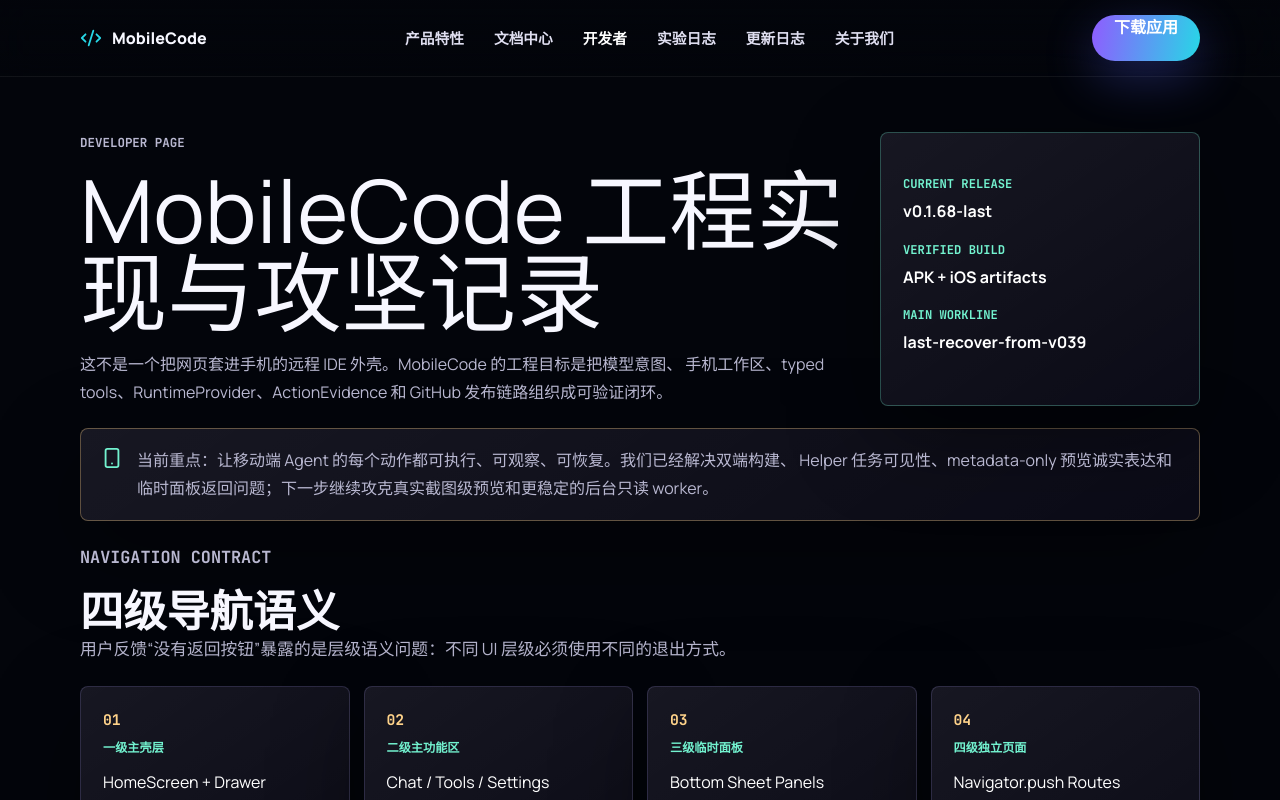
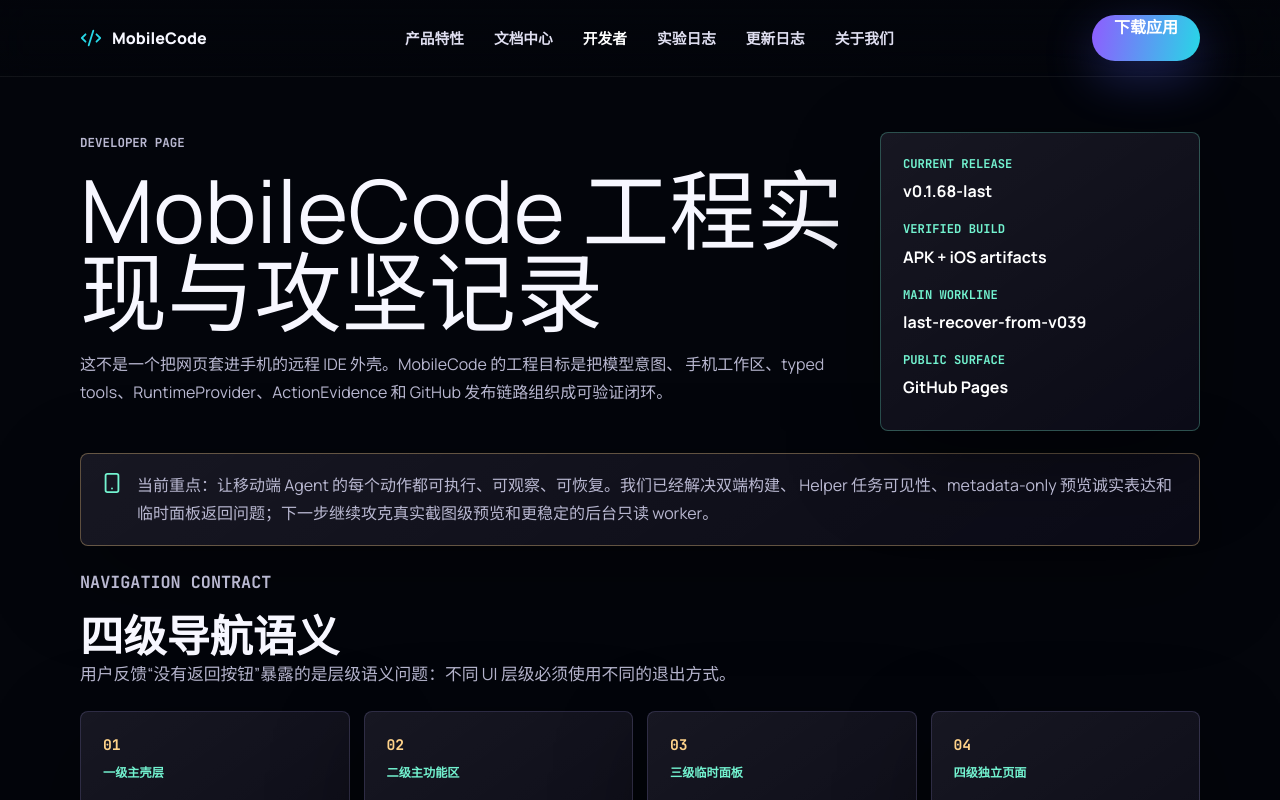
Before and after one commit to Harzva/mobilecode, a React (Vite) app in the folder app/: page /#/developer in a window 1280 px wide. Shown: the top 800 px of the page. Built offline with nearby package versions, Linux system fonts and the light colour scheme.

Commit message:
docs: mark developer page public surface

```diff
--- a/app/src/pages/Developer.tsx
+++ b/app/src/pages/Developer.tsx
@@ -143,6 +143,8 @@
             <strong>APK + iOS artifacts</strong>
             <span>Main workline</span>
             <strong>last-recover-from-v039</strong>
+            <span>Public surface</span>
+            <strong>GitHub Pages</strong>
           </div>
         </div>
 
```
